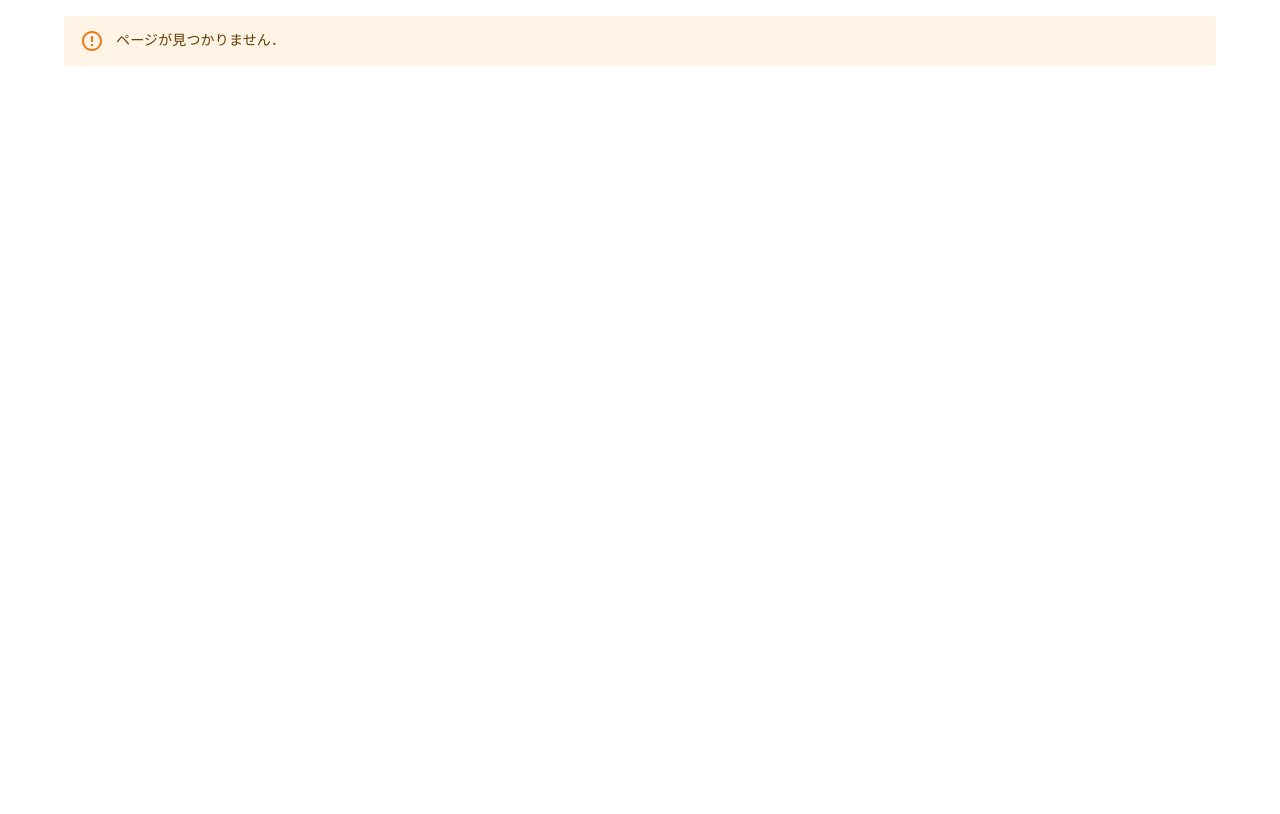
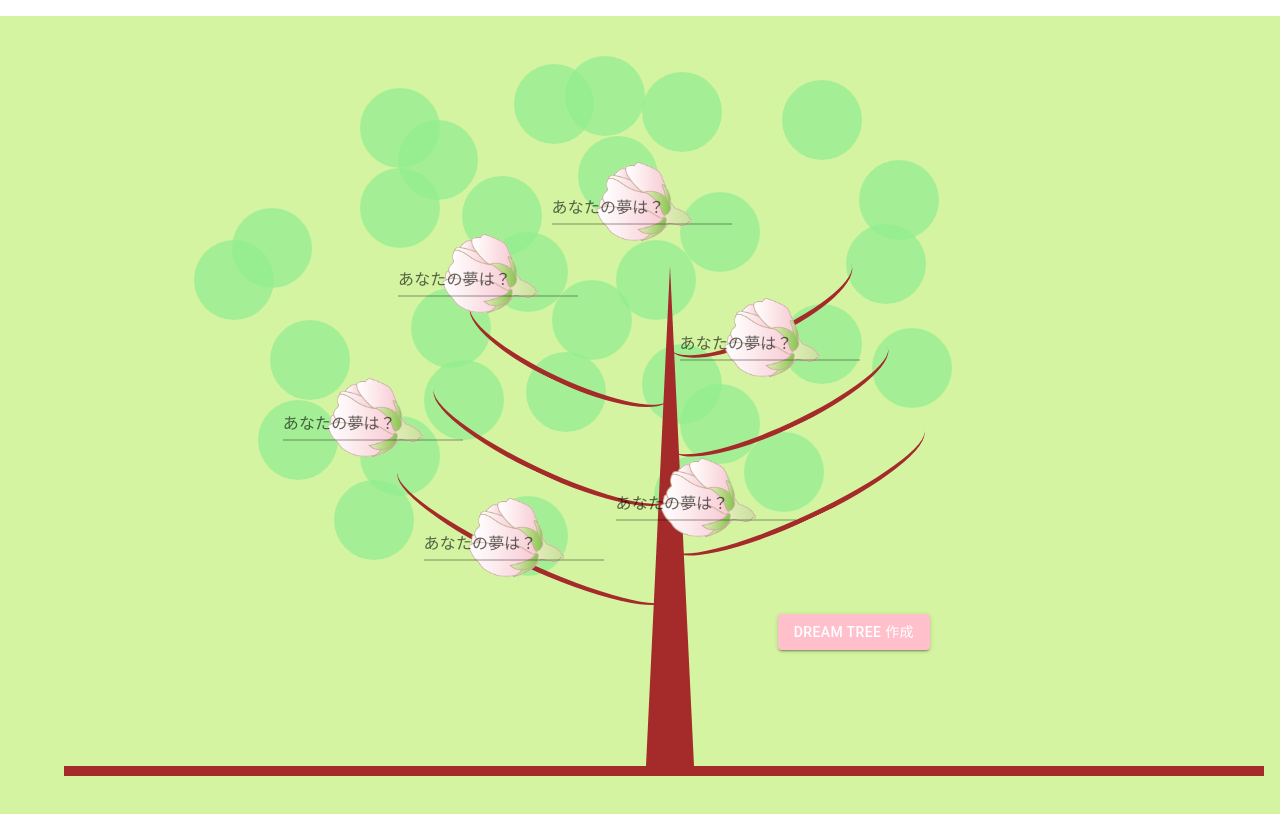
Before and after one commit to PRTIMES-hackathon-2025-winter-team2/frontend, a React (Create React App) app: page /input/1 in a window 1280 px wide. Built offline with nearby package versions, Linux system fonts and the light colour scheme.

Commit message:
userId を追加

```diff
--- a/src/App.tsx
+++ b/src/App.tsx
@@ -14,8 +14,10 @@ function App() {
       <Routes>
         <Route path="">
           <Route index element={<MainComponent />} />
-          <Route path="input" element={<InputTree />} />
-          <Route path="tree">
+          <Route path="input">
+            <Route path={`:userId`} element={<InputTree />} />
+          </Route>
+          <Route path="trees">
             <Route path={`:userId`} element={<Tree />} />
           </Route>
           <Route path="*" element={<NotFound />} />
--- a/src/components/pages/tree/InputTreeComponent.tsx
+++ b/src/components/pages/tree/InputTreeComponent.tsx
@@ -5,11 +5,14 @@ import { dotPositions } from "./dotPositions";
 import { sakuraPositions } from "./sakuraPositions";
 import tubomi from "../assets/tubomi.png";
 import { branchPositions } from "./branchPositions";
-import { Link } from "react-router-dom";
+import { Link, useParams } from "react-router-dom";
 
 export const InputTreeComponent = () => {
   const [bottomOffset, setBottomOffset] = useState(0);
   const [dreams, setDreams] = useState<string[]>(() => new Array(6).fill(""));
+
+  const { userId } = useParams();
+  console.log(userId);
 
   useEffect(() => {
     const updateOffset = () => {
@@ -177,7 +180,7 @@ export const InputTreeComponent = () => {
           right: "350px",
         }}
         component={Link}
-        to="/tree"
+        to="/trees/1"
         onClick={handleButtonClick}
       >
         Dream Tree 作成
```
